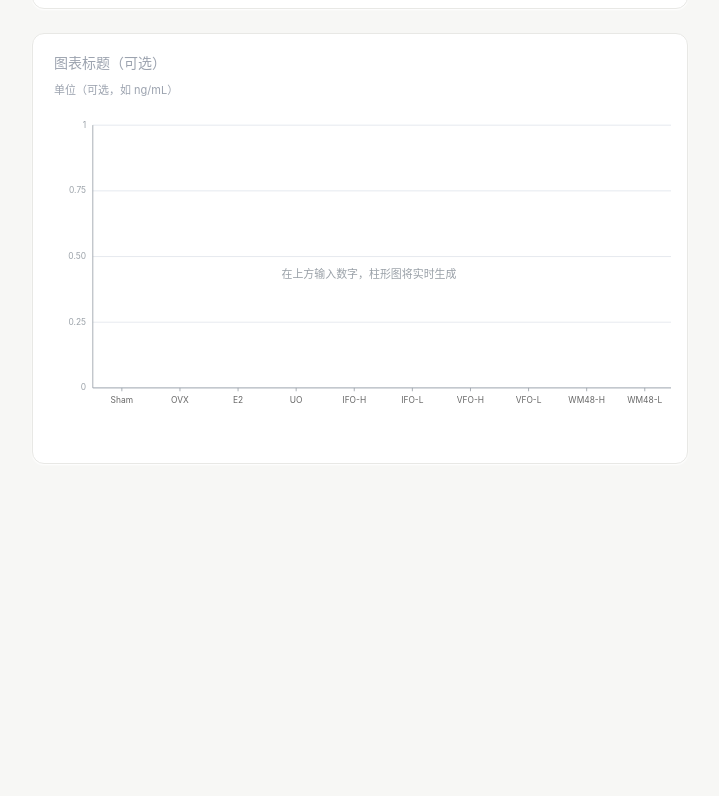
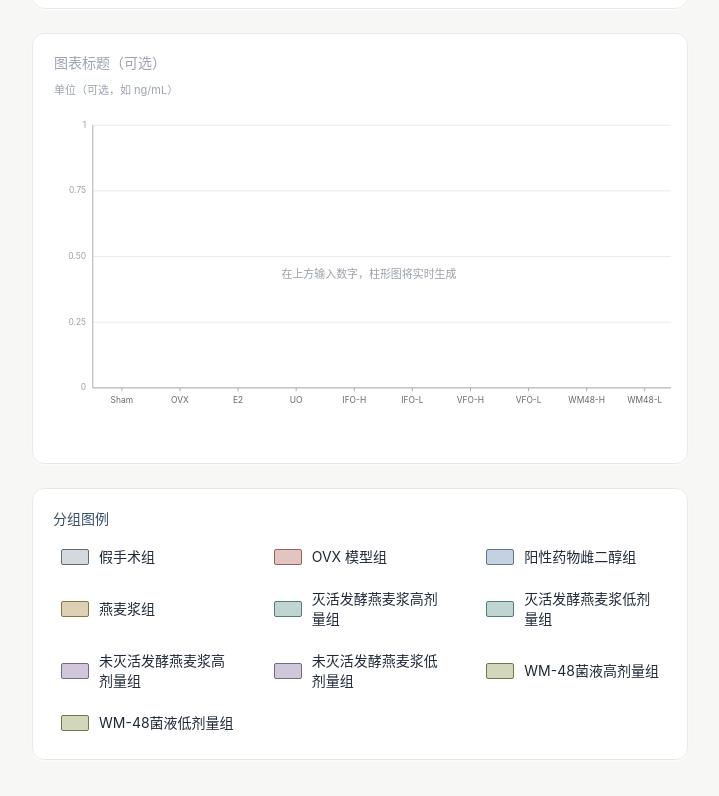
Before and after one commit to shuhan131313-jpg/xiaoshu-growth-os, a Next.js app: page /boxplot in a window 1280 px wide. Shown: the part 1455-2251 px from the top of the page, without its empty margins (408-1127 px from the left). Before the commit the page ends 2031 px from the top, so only its background shows below. Built offline with nearby package versions, Linux system fonts and the light colour scheme.

Commit message:
增加箱型图中文分组图例

```diff
--- a/app/boxplot/page.tsx
+++ b/app/boxplot/page.tsx
@@ -35,6 +35,18 @@ const GROUP_NAMES = [
 const SLOTS = 7; // 每组最多 7 个数据
 const DISPLAY_SETTINGS_KEY = "boxplot.display-settings.v1";
 const DISPLAY_LABELS = ["Sham", "OVX", "E2", "UO", "IFO-H", "IFO-L", "VFO-H", "VFO-L", "WM48-H", "WM48-L"] as const;
+const LEGEND_LABELS = [
+  "假手术组",
+  "OVX 模型组",
+  "阳性药物雌二醇组",
+  "燕麦浆组",
+  "灭活发酵燕麦浆高剂量组",
+  "灭活发酵燕麦浆低剂量组",
+  "未灭活发酵燕麦浆高剂量组",
+  "未灭活发酵燕麦浆低剂量组",
+  "WM-48菌液高剂量组",
+  "WM-48菌液低剂量组",
+] as const;
 
 interface DisplaySettings {
   boxTitle: string;
@@ -769,6 +781,25 @@ export default function BoxPlotPage() {
         )}
       </div>
       </BoxplotAnalysisBoundary>
+
+      <section className="mt-6 rounded-xl border border-line bg-card p-4 shadow-card sm:p-5" aria-label="分组图例">
+        <h2 className="text-sm font-medium text-primary">分组图例</h2>
+        <div className="mt-3 grid grid-cols-1 gap-x-6 gap-y-2.5 sm:grid-cols-2 lg:grid-cols-3">
+          {LEGEND_LABELS.map((label, index) => {
+            const palette = BOXPLOT_GROUP_PALETTE[index];
+            return (
+              <div key={label} className="flex min-w-0 items-center gap-2.5 rounded-lg px-2 py-1.5">
+                <span
+                  className="h-4 w-7 shrink-0 rounded-sm border"
+                  style={{ backgroundColor: palette.fill, borderColor: palette.stroke }}
+                  aria-hidden="true"
+                />
+                <span className="min-w-0 text-sm leading-5 text-ink">{label}</span>
+              </div>
+            );
+          })}
+        </div>
+      </section>
     </div>
   );
 }
```
Also changed, not shown: scripts/test-boxplot.mjs (+17 -0 lines).
